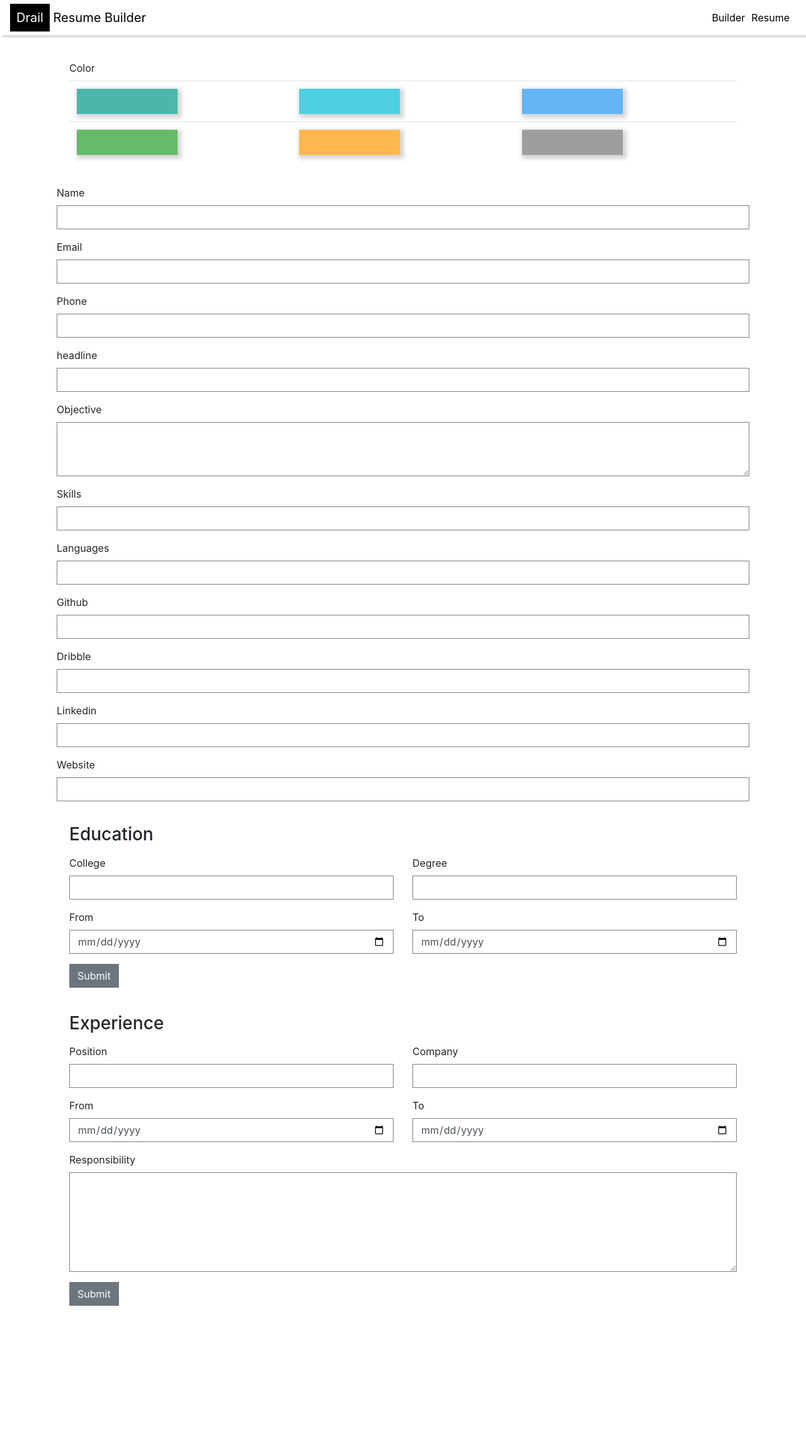
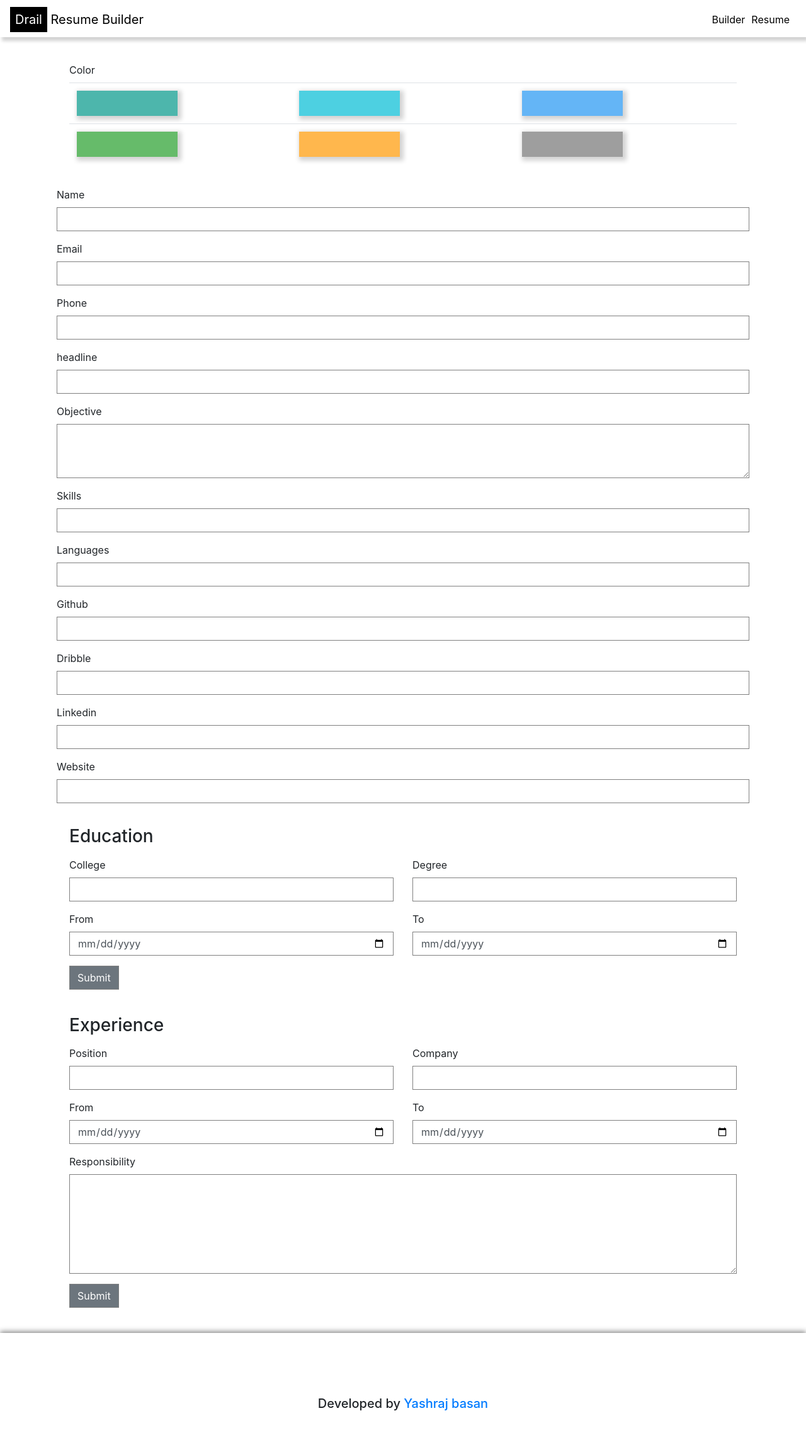
Before and after one commit to yashrajb/Drail-Resume-Builder, a React (Create React App) app: page / in a window 1280 px wide. Shown: the top 2278 px of the page at 63% size. Before the commit the page ends 2113 px from the top, so only its background shows below. Built offline with nearby package versions, Linux system fonts and the light colour scheme; the HTML template or start-up script is replaced by a standard one.

Commit message:
added footer

```diff
--- a/src/App.js
+++ b/src/App.js
@@ -2,6 +2,7 @@ import React from "react";
 import Header from "./components/header";
 import Form from "./components/Form";
 import Resume from "./components/Resume";
+import Footer from "./components/Footer";
 import store from "./store";
 import { Provider } from "react-redux";
 import { BrowserRouter as Router, Switch, Route } from "react-router-dom";
@@ -18,6 +19,7 @@ function App() {
             <Resume />
           </Route>
         </Switch>
+        <Footer/>
       </Router>
     </Provider>
   );
--- /dev/null
+++ b/src/components/Footer.js
@@ -0,0 +1,9 @@
+import React from "react";
+import "../styles/footer.css";
+const Footer = () => (
+<div className="footer">
+   <h5 className="text-center">Developed by <a href="http://wwww.yashrajbasan.com">Yashraj basan</a></h5>
+</div>
+)
+
+export default Footer;
--- a/src/components/header.js
+++ b/src/components/header.js
@@ -1,4 +1,4 @@
-import React, { useState } from "react";
+import React from "react";
 import {
   Collapse,
   Navbar,
@@ -9,9 +9,6 @@ import {
 import { Link } from "react-router-dom";
 import "../styles/header.css";
 const Header = props => {
-  const [isOpen, setIsOpen] = useState(false);
-
-  const toggle = () => setIsOpen(!isOpen);
 
   return (
     <div>
@@ -21,8 +18,8 @@ const Header = props => {
             <span className="logo">Drail</span> Resume Builder
           </Link>
         </div>
-        <NavbarToggler onClick={toggle} />
-        <Collapse isOpen={isOpen} navbar>
+        <NavbarToggler/>
+        <Collapse isOpen={true} navbar>
           <Nav className="ml-auto" navbar>
             <NavItem>
               <Link to="/">Builder</Link>
--- /dev/null
+++ b/src/styles/footer.css
@@ -0,0 +1,4 @@
+.footer{
+padding:100px 0px;
+box-shadow:0px -2px 8px grey;
+}
--- a/src/styles/header.css
+++ b/src/styles/header.css
@@ -1,14 +1,14 @@
 .logo {
  color:white;
  background:black;
- padding:10px;
+ padding:8px;
 }
 
 .navbar {
-   box-shadow:3px 3px 3px lightgrey;
+   box-shadow:3px 6px 5px lightgrey;
 }
 
-.navbar-brand,.navbar-expand-md .navbar-nav .nav-link,.navbar-brand:hover {
+.navbar,.navbar-expand-md .navbar-nav .nav-link,.navbar-brand:hover {
 color:black;
 }
 
@@ -16,4 +16,6 @@ color:black;
    color:black;
    text-decoration:none;
    margin-right:10px;
+   padding-top:3px;
+   display:inline-block;
 }
```
